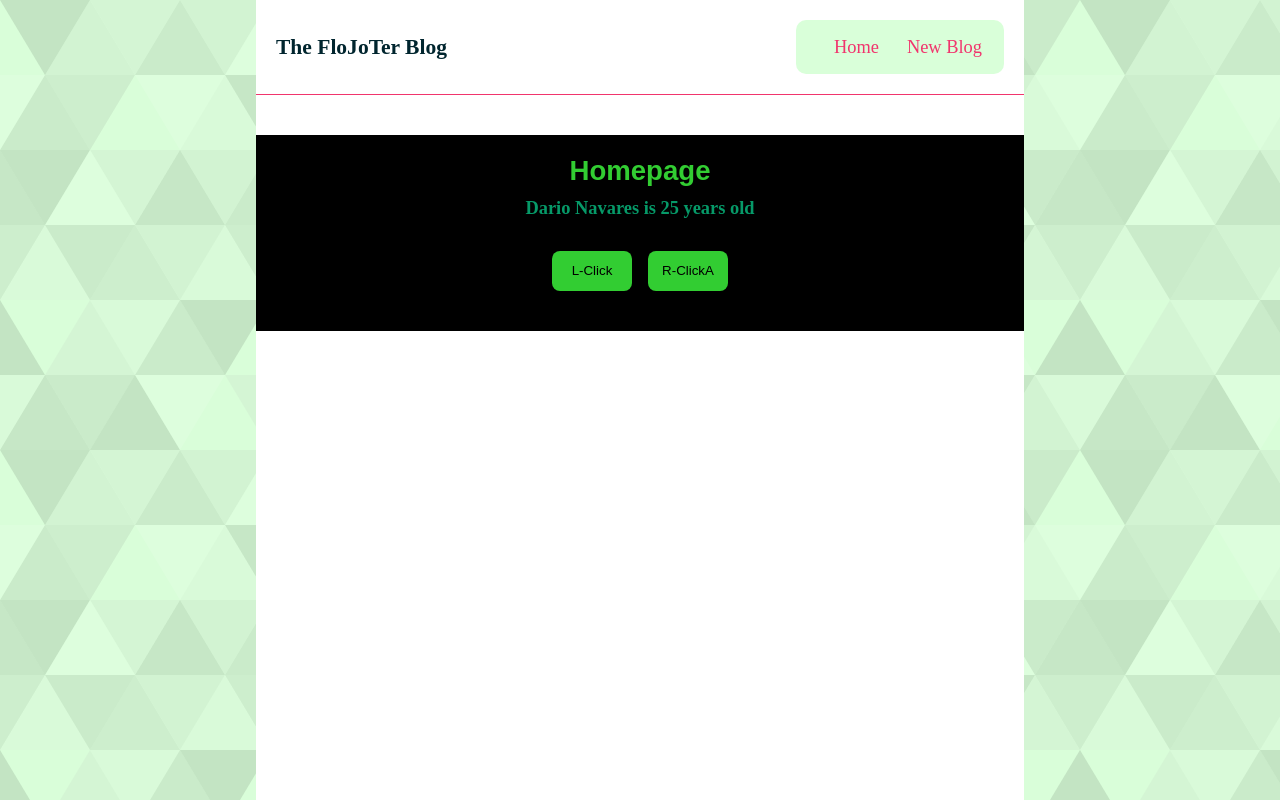
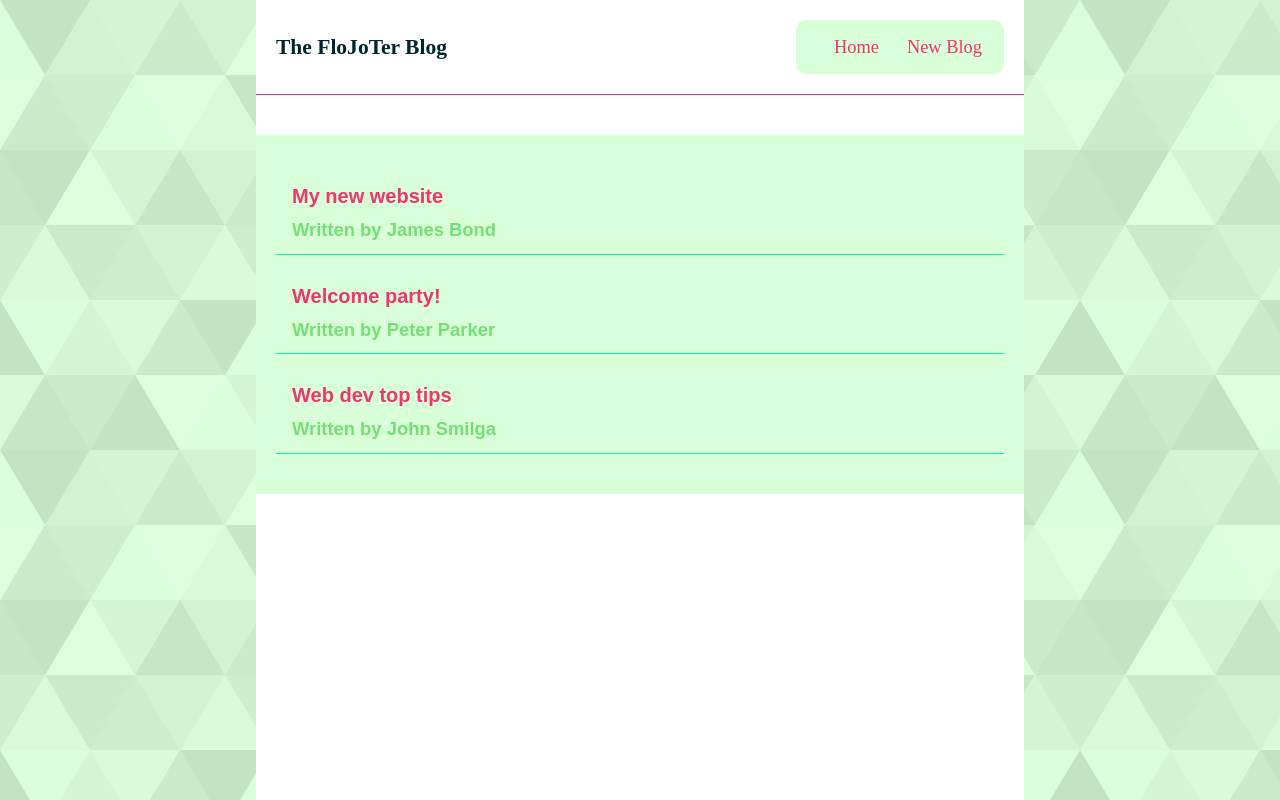
Before and after one commit to Jazaltron10/FJT-blog, a React (Vite) app: page / in a window 1280 px wide. Built offline with nearby package versions, Linux system fonts and the light colour scheme.

Commit message:
Working with lists and Map

```diff
--- a/src/components/Home.jsx
+++ b/src/components/Home.jsx
@@ -1,38 +1,31 @@
-import { HomeStyles } from "./styles/Home.styles"
-import { BtnStyles } from "./styles/Button.styles"
+import { HomeStyles, BlogPreview } from "./styles/Home.styles"
 import {useState} from "react"
 // A hook in react is a special type of function that does a certain job in react, all hooks start with the name "use"
 const Home = () => {
-    // let name = "Dario"
-    const[name, laughName] = useState("Dario Navares");
-    const [age, setAge ] = useState(25);
-    const handleClick = (e) => {
-        laughName("John Carpenter");
-        setAge(32);
-        console.log(`Hello ${name}`, e.target);
-    }
-
-    // Using the setName function triggers react to rerender a component and update the value of the name variable.
-    const handleClickAgain = (name, e) =>{
-        laughName("Dayton Bridgerton");
-        setAge(96);
-        console.log(`Hello ${name}`, e.target);
-    }
+    const [blogs, setBlogs ] = useState([
+        {title:'My new website', body:'lorem ipsum...', author:'James Bond', id: 1},
+        {title:'Welcome party!', body:'lorem ipsum...', author:'Peter Parker', id: 2},
+        {title:'Web dev top tips', body:'lorem ipsum...', author:'John Smilga', id: 3}
+    ]);
 
     return (
         <HomeStyles>
-            <h2>Homepage</h2>
-            <p>{name} is {age} years old </p>
-            <BtnStyles>
-            <button onClick={handleClick}>L-Click</button>
-            <button onClick={(e)=>{handleClickAgain('Mario', e)}}>R-ClickA</button>
-            </BtnStyles>
+            {
+                blogs.map((blog)=> (
+                    <BlogPreview key={blog.id}>
+                        <h2>{ blog.title }</h2>
+                        <p>Written by { blog.author }</p>
+                    </BlogPreview>
+                ))
+            }
         </HomeStyles>
     )
 }
+
+export default Home
+
+
+// Using the setName function triggers react to rerender a component and update the value of the name variable.
 // Using Anonymous functions, ()=>{}which are functions that are not held in memory (Constants or variables) to handle click events
 // We wrap functions that take in parameters when a click event is fired in anonymous functions in order to prevent it from automatically setting of irrespective of the event.
 // it is the anon function that gets access to the event object.
-
-
-export default Home
--- a/src/components/styles/Content.styles.jsx
+++ b/src/components/styles/Content.styles.jsx
@@ -7,7 +7,7 @@ export const StyledContent = styled.div`
     padding: 20px;
     transition: ease-in-out .35s;
     text-align: center;
-    background: black;
+    background: ${({theme})=> theme.colors.TransCols};
     color: white;
     h1{
         color: yellow;
@@ -22,7 +22,7 @@ export const StyledContent = styled.div`
     }
 
     &:hover{
-        background: linear-gradient(45deg, lime, green, darkgreen, black );
-        cursor: pointer;
+        /* background: linear-gradient(45deg, lime, green, darkgreen, black ); */
+        /* cursor: pointer; */
     }
 `
--- a/src/components/styles/Home.styles.jsx
+++ b/src/components/styles/Home.styles.jsx
@@ -1,17 +1,36 @@
 import styled from "styled-components";
 
 export const HomeStyles = styled.div`
-display: flex;
+/* display: flex;
 flex-direction: column;
-align-items: center;
-h2{
+align-items: center; */
+>h2{
     color: ${({theme}) => theme.colors.limecols};
     margin-bottom: .5rem;
 }
-p{
+>p{
     color: ${({theme}) => theme.assets.color_c};
     margin-bottom: .5rem;
     font-weight: 900;
     font-family: cursive;
 }
 `
+export const BlogPreview = styled.div`
+    padding: 10px 16px;
+    margin: 20px 0;
+    border-bottom: 1px solid ${({theme})=>theme.assets.color_c};
+    width: 100%;
+    text-align: left;
+    &:hover{
+        box-shadow: 1px 3px 5px rgba(0,0,0,0.1);
+        cursor: pointer;
+    }
+    >h2{
+        font-size: 20px;
+        color: ${({theme})=>theme.colors.pinkcols};
+        margin-bottom: 8px;
+    }
+    >p{
+        color: ${({theme}) => theme.colors.limecols};
+    }
+    `
```
